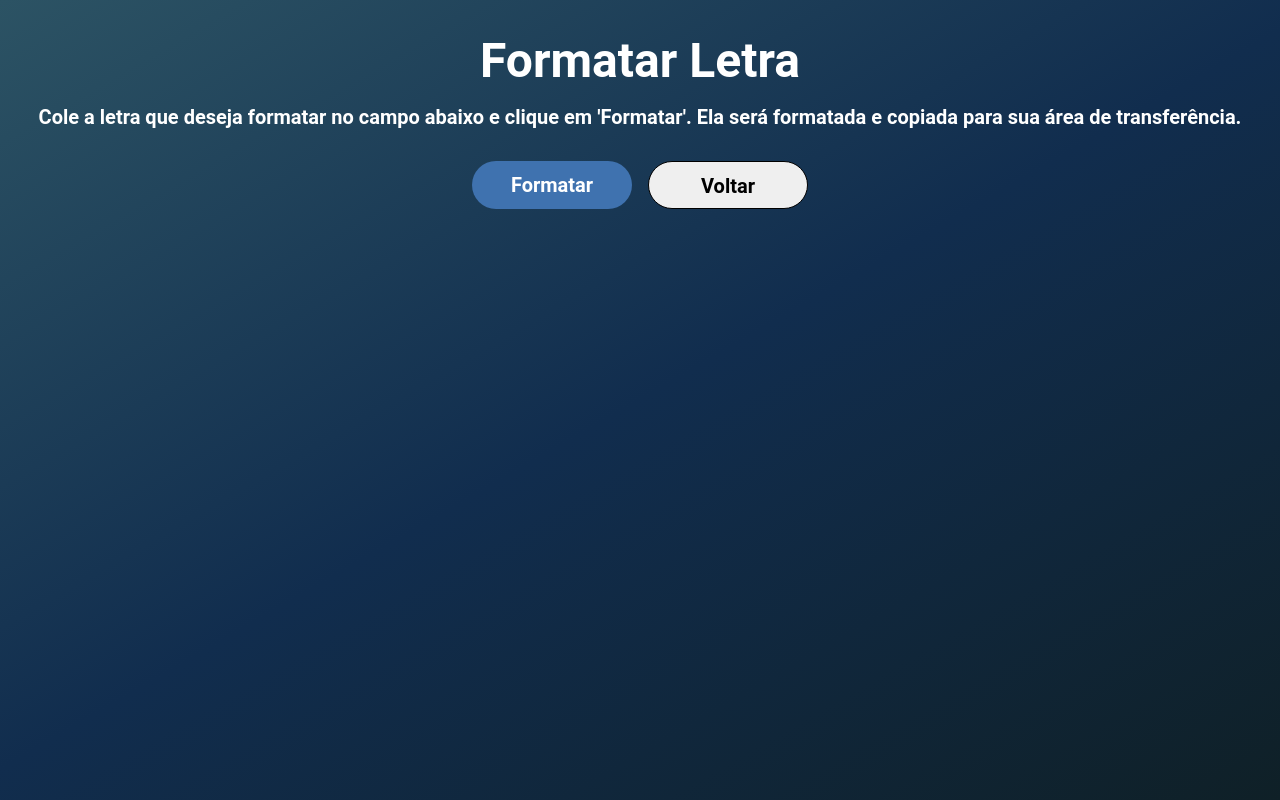
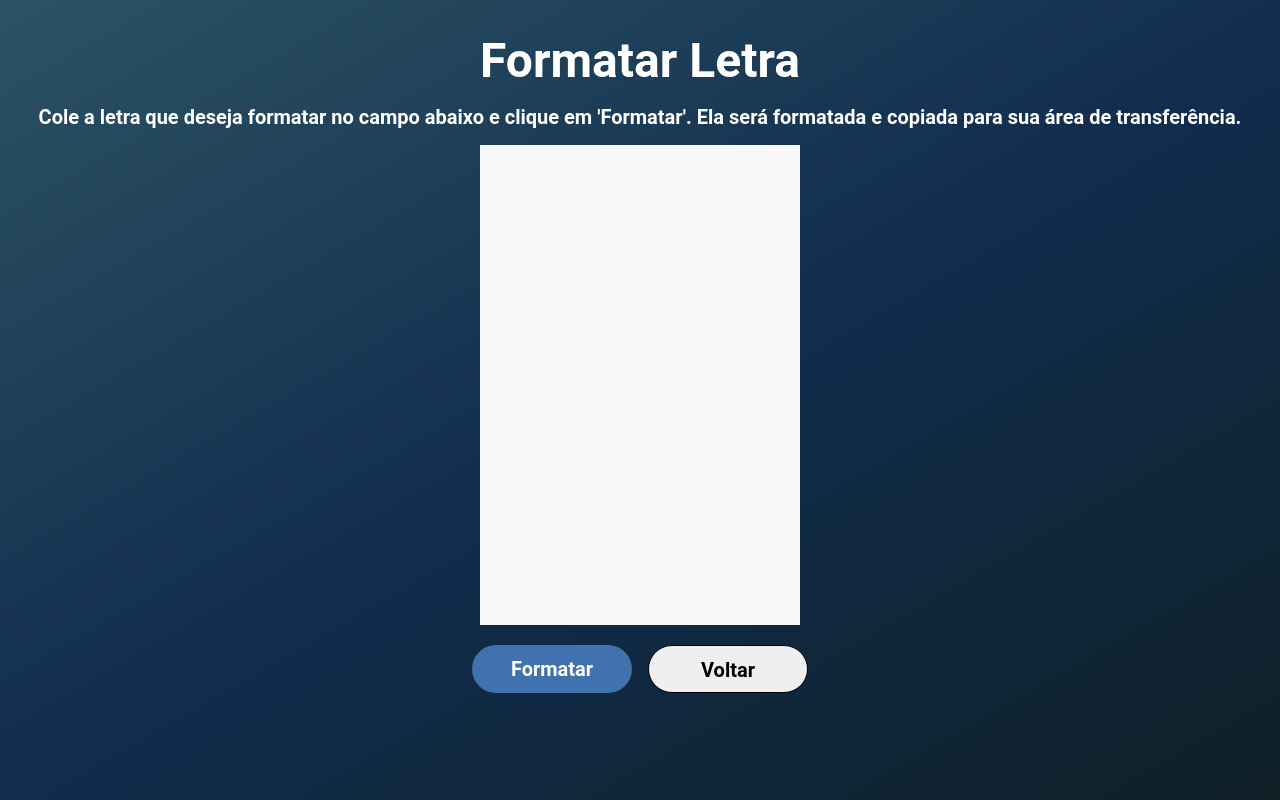
Before and after one commit to Pedro-Alonso/church-utils, a React (Create React App) app: page /format-lyrics in a window 1280 px wide. Built offline with nearby package versions, Linux system fonts and the light colour scheme.

Commit message:
🚨 Small lint fixes

```diff
--- a/src/pages/format-lyrics/format-lyrics.tsx
+++ b/src/pages/format-lyrics/format-lyrics.tsx
@@ -1,22 +1,16 @@
-import { ReactElement, useEffect, useState } from "react";
-import { Screen } from "../../components/screen/screen";
-import { TextInput } from "../../components/text-input/text-input";
-import { Button } from "../../components/button/button";
-import { ButtonVariants } from "../../components/button/types";
-import { useNavigate } from "react-router-dom";
-import { SCREENS } from "../../assets/types";
-import {
-  ButtonWrapper,
-  Caption,
-  Subtitle,
-  Title,
-  Wrapper,
-} from "./format-lyrics.styles";
+import { ReactElement, useEffect, useState } from 'react';
+import { Screen } from '../../components/screen/screen';
+import { TextInput, TextInputVariants } from '../../components/text-input/text-input';
+import { Button } from '../../components/button/button';
+import { ButtonVariants } from '../../components/button/types';
+import { useNavigate } from 'react-router-dom';
+import { SCREENS } from '../../assets/types';
+import { ButtonWrapper, Caption, Subtitle, Title, Wrapper } from './format-lyrics.styles';
 
 export const FormatLyrics = (): ReactElement => {
   const navigate = useNavigate();
 
-  const [lyrics, setLyrics] = useState<string>("");
+  const [lyrics, setLyrics] = useState<string>('');
   const [hasCopied, setHasCopied] = useState<boolean>(false);
 
   const copyToClipboard = (value: string) => {
@@ -24,7 +18,7 @@ export const FormatLyrics = (): ReactElement => {
   };
 
   const onSubmit = (value: string) => {
-    const formattedLyrics = value.split("\n").join("\n\n");
+    const formattedLyrics = value.split('\n').join('\n\n');
     setLyrics(formattedLyrics);
     copyToClipboard(formattedLyrics);
     setHasCopied(true);
@@ -43,26 +37,15 @@ export const FormatLyrics = (): ReactElement => {
       <Wrapper>
         <Title>Formatar Letra</Title>
         <Subtitle>
-          Cole a letra que deseja formatar no campo abaixo e clique em
-          'Formatar'. Ela será formatada e copiada para sua área de
-          transferência.
+          Cole a letra que deseja formatar no campo abaixo e clique em 'Formatar'. Ela será formatada e
+          copiada para sua área de transferência.
         </Subtitle>
-        <TextInput value={lyrics} onChange={(text) => setLyrics(text)} />
+        <TextInput value={lyrics} onChange={(text) => setLyrics(text)} variant={TextInputVariants.TEXTAREA} />
         <ButtonWrapper>
-          <Button
-            type={ButtonVariants.PRIMARY}
-            onClick={() => onSubmit(lyrics)}
-            text="Formatar"
-          />
-          <Button
-            type={ButtonVariants.SECONDARY}
-            onClick={() => navigate(SCREENS.HOME)}
-            text="Voltar"
-          />
+          <Button type={ButtonVariants.PRIMARY} onClick={() => onSubmit(lyrics)} text='Formatar' />
+          <Button type={ButtonVariants.SECONDARY} onClick={() => navigate(SCREENS.HOME)} text='Voltar' />
         </ButtonWrapper>
-        {hasCopied && (
-          <Caption>Letra copiada para a área de transferência!</Caption>
-        )}
+        {hasCopied && <Caption>Letra copiada para a área de transferência!</Caption>}
       </Wrapper>
     </Screen>
   );
```
